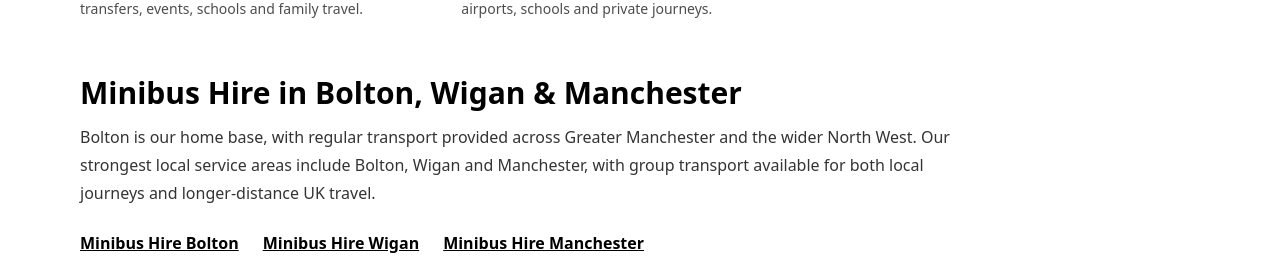
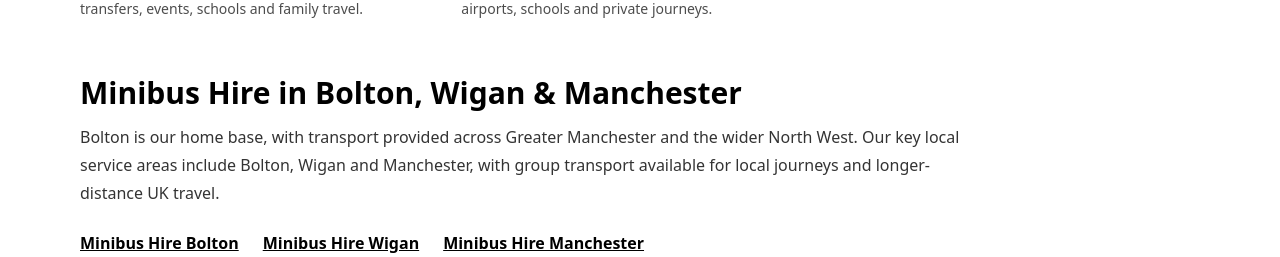
Before and after one commit to abydhalech/oakdale-next, a Next.js app: page / in a window 1280 px wide. Shown: the part 2049-2306 px from the top of the page. Built offline with nearby package versions, Linux system fonts and the light colour scheme; no server answers.

Commit message:
Fix homepage minibus SEO metadata

```diff
--- a/pages/index.js
+++ b/pages/index.js
@@ -1,6 +1,5 @@
 import Link from 'next/link';
 import QuickQuote from '../components/QuickQuote';
-import Head from 'next/head';
 import Layout from '../components/Layout';
 import Reviews from '../components/Reviews';
 import MapBlock from '../components/MapBlock';
@@ -31,6 +30,12 @@ const jsonLd = {
 };
 
 export default function Home() {
+  const title =
+    '16-Seater Minibus Hire Bolton, Wigan & Manchester | Oakdale Travel';
+
+  const description =
+    '16-seater minibus hire with a driver across Bolton, Wigan, Manchester and the North West. Airport transfers, schools, events, weddings and group travel.';
+
   const towns = [
     'Bolton',
     'Wigan',
@@ -49,25 +54,14 @@ export default function Home() {
   ];
 
   return (
-    <Layout>
-      <Head>
-        <title>
-          16-Seater Minibus Hire Bolton, Wigan & Manchester | Oakdale Travel
-        </title>
-
-        <meta
-          name="description"
-          content="16-seater minibus hire with a driver across Bolton, Wigan, Manchester and the North West. Airport transfers, schools, events, weddings and group travel."
-        />
-
-        <link rel="canonical" href={siteUrl} />
-
-        <script
-          type="application/ld+json"
-          dangerouslySetInnerHTML={{ __html: JSON.stringify(jsonLd) }}
-        />
-      </Head>
-
+    <Layout
+      seoProps={{
+        title,
+        description,
+        canonical: siteUrl,
+        jsonLd,
+      }}
+    >
       <div className="max-w-6xl mx-auto px-4 py-12 text-black">
 
         <section className="max-w-4xl">
@@ -277,23 +271,31 @@ export default function Home() {
           </h2>
 
           <p className="mt-3 max-w-4xl leading-7 text-black/80">
-            Bolton is our home base, with regular transport provided across
-            Greater Manchester and the wider North West. Our strongest local
-            service areas include Bolton, Wigan and Manchester, with group
-            transport available for both local journeys and longer-distance
-            UK travel.
+            Bolton is our home base, with transport provided across Greater
+            Manchester and the wider North West. Our key local service areas
+            include Bolton, Wigan and Manchester, with group transport
+            available for local journeys and longer-distance UK travel.
           </p>
 
           <div className="mt-6 flex flex-wrap gap-x-6 gap-y-3">
-            <Link href="/areas/bolton" className="underline font-semibold">
+            <Link
+              href="/areas/bolton"
+              className="underline font-semibold"
+            >
               Minibus Hire Bolton
             </Link>
 
-            <Link href="/areas/wigan" className="underline font-semibold">
+            <Link
+              href="/areas/wigan"
+              className="underline font-semibold"
+            >
               Minibus Hire Wigan
             </Link>
 
-            <Link href="/areas/manchester" className="underline font-semibold">
+            <Link
+              href="/areas/manchester"
+              className="underline font-semibold"
+            >
               Minibus Hire Manchester
             </Link>
           </div>
```
